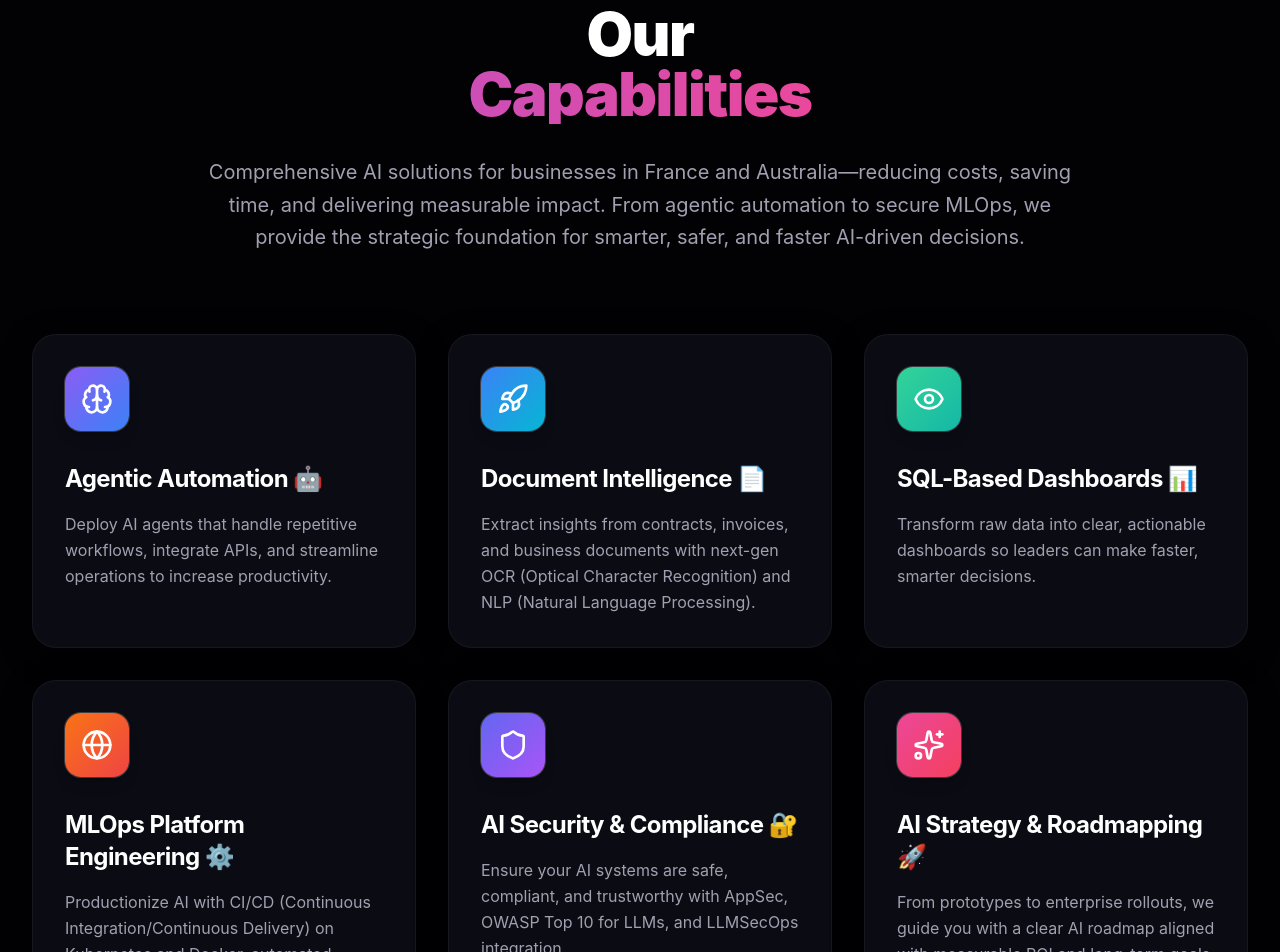
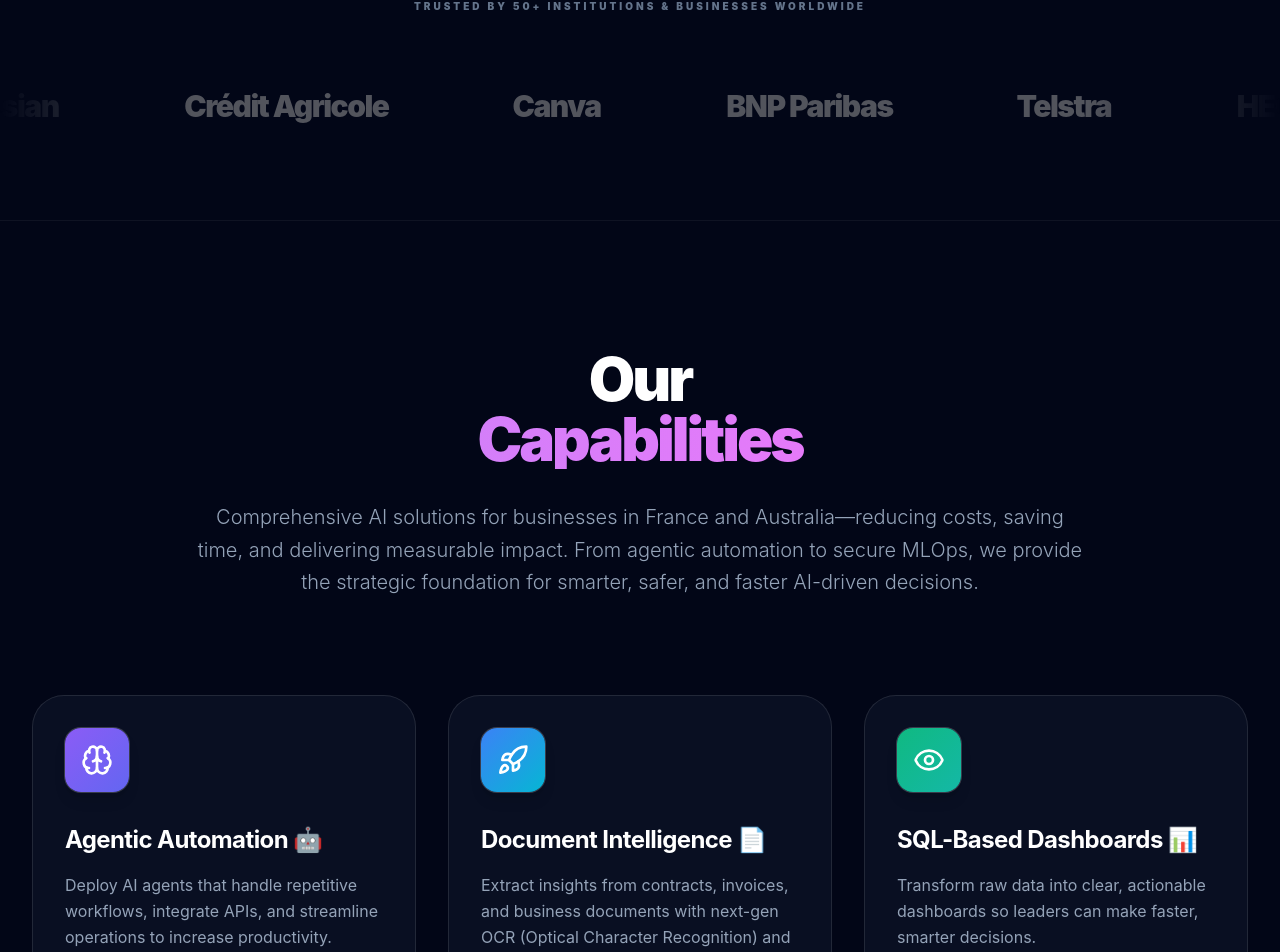
Before and after one commit to Algorythmos-AI/algorythmos-website, a React (Vite) app: page / in a window 1280 px wide. Shown: the part 892-1844 px from the top of the page. Built offline with nearby package versions, Linux system fonts and the light colour scheme.

Commit message:
refactor(home): polish layout spacing, glassmorphism cards, and scroll effects

```diff
--- a/src/pages/home/AdvancedBusinessWebsite.jsx
+++ b/src/pages/home/AdvancedBusinessWebsite.jsx
@@ -37,19 +37,19 @@ const AdvancedBusinessWebsite = () => {
       icon: <Brain className="w-8 h-8" />,
       title: t("home.features.0.title"),
       description: t("home.features.0.description"),
-      gradient: "from-neon-violet to-neon-blue"
+      gradient: "from-violet-500 to-indigo-500"
     },
     {
       icon: <Rocket className="w-8 h-8" />,
       title: t("home.features.1.title"),
       description: t("home.features.1.description"),
-      gradient: "from-neon-blue to-neon-cyan"
+      gradient: "from-blue-500 to-cyan-500"
     },
     {
       icon: <Eye className="w-8 h-8" />,
       title: t("home.features.2.title"),
       description: t("home.features.2.description"),
-      gradient: "from-emerald-400 to-teal-500"
+      gradient: "from-emerald-500 to-teal-500"
     },
     {
       icon: <Globe className="w-8 h-8" />,
@@ -67,13 +67,13 @@ const AdvancedBusinessWebsite = () => {
       icon: <Sparkles className="w-8 h-8" />,
       title: t("home.features.5.title"),
       description: t("home.features.5.description"),
-      gradient: "from-neon-pink to-rose-500"
+      gradient: "from-pink-500 to-rose-500"
     },
     {
       icon: <Globe className="w-8 h-8" />,
       title: t("home.features.6.title"),
       description: t("home.features.6.description"),
-      gradient: "from-emerald-400 to-cyan-500"
+      gradient: "from-emerald-500 to-cyan-500"
     }
   ];
 
@@ -102,26 +102,33 @@ const AdvancedBusinessWebsite = () => {
   ];
 
   return (
-    <div className="min-h-screen bg-neural-950 text-white overflow-hidden relative selection:bg-neon-violet/30 selection:text-white">
+    <div className="min-h-screen bg-[#020617] text-white overflow-hidden relative selection:bg-indigo-500/30 selection:text-white">
       <RegionHelmet region="GLOBAL" />
       <SeoBreadcrumbs items={[{ name: "Home", path: "/" }]} />
 
       {/* 1. Neural Particle Hero */}
       <Hero />
 
-      {/* 2. Advanced Features Section */}
-      <section className="py-16 md:py-24 relative z-10">
+      {/* 2. Partners Marquee (Infinite Loop) */}
+      <div className="relative z-20 border-b border-white/5 bg-[#020617]">
+        <Suspense fallback={<div className="h-40 bg-[#020617]" />}>
+          <LogoMarquee />
+        </Suspense>
+      </div>
+
+      {/* 3. Advanced Features Section */}
+      <section className="py-24 md:py-32 relative z-10 bg-[#020617]">
         <div className="container-main">
 
           <ScrollReveal>
-            <div className="text-center mb-20">
-              <h2 className="text-4xl md:text-6xl font-black mb-8 tracking-tight">
+            <div className="text-center mb-24">
+              <h2 className="text-4xl md:text-6xl font-black mb-8 tracking-tighter text-white">
                 {t("home.capabilities.title")}
-                <span className="block bg-gradient-to-r from-neon-blue via-neon-violet to-neon-pink bg-clip-text text-transparent animate-shimmer bg-[length:200%_auto]">
+                <span className="block bg-gradient-to-r from-indigo-400 via-violet-400 to-fuchsia-400 bg-clip-text text-transparent animate-shimmer bg-[length:200%_auto]">
                   {t("home.capabilities.titleHighlight")}
                 </span>
               </h2>
-              <p className="text-xl text-neural-300 max-w-4xl mx-auto leading-relaxed">
+              <p className="text-xl text-slate-400 max-w-4xl mx-auto leading-relaxed font-light">
                 {t("home.capabilities.subtitle")}
               </p>
             </div>
@@ -130,22 +137,22 @@ const AdvancedBusinessWebsite = () => {
           <div className="grid md:grid-cols-2 lg:grid-cols-3 gap-8">
             {features.map((feature, index) => (
               <ScrollReveal key={index} delay={index * 100} animation="fade-up">
-                <div className="glass-panel-hover p-8 relative overflow-hidden group h-full">
+                <div className="bg-slate-900/60 backdrop-blur-xl border border-white/10 rounded-[2rem] p-8 relative overflow-hidden group h-full transition-all duration-500 hover:border-violet-500/30 hover:shadow-[0_0_40px_-10px_rgba(124,58,237,0.3)]">
                   {/* Hover Glow */}
                   <div className={`absolute -right-20 -top-20 w-64 h-64 bg-gradient-to-br ${feature.gradient} opacity-0 group-hover:opacity-20 blur-[80px] transition-opacity duration-700`} />
 
                   {/* Icon */}
-                  <div className="relative mb-8 transform group-hover:scale-110 group-hover:-translate-y-1 transition-all duration-500 ease-quint">
+                  <div className="relative mb-8 transform group-hover:scale-110 group-hover:-translate-y-1 transition-all duration-500 ease-out">
                     <div className={`inline-flex p-4 rounded-2xl bg-gradient-to-br ${feature.gradient} shadow-lg ring-1 ring-white/20`}>
                       {feature.icon}
                     </div>
                   </div>
 
-                  <h3 className="text-2xl font-bold mb-4 group-hover:text-white transition-colors">
+                  <h3 className="text-2xl font-bold mb-4 text-white group-hover:text-violet-200 transition-colors tracking-tight">
                     {feature.title}
                   </h3>
 
-                  <p className="text-neural-300 leading-relaxed group-hover:text-neural-100 transition-colors">
+                  <p className="text-slate-400 leading-relaxed group-hover:text-slate-200 transition-colors">
                     {feature.description}
                   </p>
                 </div>
@@ -155,26 +162,20 @@ const AdvancedBusinessWebsite = () => {
         </div>
       </section>
 
-      {/* Partners Marquee (Lazy Loaded) */}
-      <div className="border-y border-white/5 bg-neural-900/50 backdrop-blur-sm">
-        <Suspense fallback={<div className="h-20" />}>
-          <LogoMarquee />
-        </Suspense>
-      </div>
-
-      {/* 2.5 Neural Genesis — Scroll Animation Cinematic Section */}
+      {/* 4. Neural Genesis — Scroll Animation Cinematic Section */}
+      {/* Removed fixed height constraints to fix content void */}
       {!isMobile && !prefersReducedMotion && (
-        <section className="relative bg-neural-950 overflow-hidden">
-          <Suspense fallback={<div className="h-screen bg-neural-950" />}>
+        <section className="relative bg-[#020617] overflow-hidden py-12">
+          <Suspense fallback={<div className="h-screen bg-[#020617]" />}>
             <ScrollSequence />
           </Suspense>
           {/* Overlay Text */}
           <div className="absolute inset-0 flex items-center justify-center pointer-events-none z-20">
             <div className="text-center px-6">
-              <h2 className="text-4xl md:text-6xl lg:text-7xl font-black text-white/80 tracking-tight drop-shadow-2xl">
-                How AI <span className="bg-gradient-to-r from-neon-violet to-neon-cyan bg-clip-text text-transparent">Transforms</span>
+              <h2 className="text-4xl md:text-6xl lg:text-7xl font-black text-white/90 tracking-tighter drop-shadow-2xl">
+                How AI <span className="bg-gradient-to-r from-violet-400 to-indigo-400 bg-clip-text text-transparent">Transforms</span>
               </h2>
-              <p className="text-xl md:text-2xl text-neural-300 mt-4">Your Business Intelligence</p>
+              <p className="text-xl md:text-2xl text-slate-300 mt-6 font-light tracking-wide">Your Business Intelligence</p>
             </div>
           </div>
         </section>
@@ -182,8 +183,8 @@ const AdvancedBusinessWebsite = () => {
 
       {/* Mobile fallback - static frame */}
       {(isMobile || prefersReducedMotion) && (
-        <section className="relative py-24 bg-neural-950 overflow-hidden">
-          <div className="absolute inset-0 opacity-40">
+        <section className="relative py-32 bg-[#020617] overflow-hidden">
+          <div className="absolute inset-0 opacity-30">
             <img
               src="/assets/lottie/scroll/scroll_0025.png"
               alt="Neural network visualization"
@@ -192,26 +193,26 @@ const AdvancedBusinessWebsite = () => {
             />
           </div>
           <div className="relative z-10 text-center px-6">
-            <h2 className="text-4xl md:text-5xl font-black text-white tracking-tight">
-              How AI <span className="bg-gradient-to-r from-neon-violet to-neon-cyan bg-clip-text text-transparent">Transforms</span>
+            <h2 className="text-4xl md:text-5xl font-black text-white tracking-tighter">
+              How AI <span className="bg-gradient-to-r from-violet-400 to-indigo-400 bg-clip-text text-transparent">Transforms</span>
             </h2>
-            <p className="text-lg text-neural-300 mt-4">Your Business Intelligence</p>
+            <p className="text-lg text-slate-300 mt-6 font-light">Your Business Intelligence</p>
           </div>
         </section>
       )}
 
-      {/* 3. Neural Testimonials */}
-      <section className="py-16 md:py-20 relative overflow-hidden">
+      {/* 5. Neural Testimonials */}
+      <section className="py-24 md:py-32 relative overflow-hidden bg-[#020617]">
         {/* Background Atmosphere */}
-        <div className="absolute inset-0 bg-neural-900/50" />
-        <div className="absolute top-0 right-0 w-[500px] h-[500px] bg-neon-blue/5 blur-[120px] rounded-full" />
+        <div className="absolute top-0 right-0 w-[600px] h-[600px] bg-indigo-600/10 blur-[130px] rounded-full pointer-events-none" />
+        <div className="absolute bottom-0 left-0 w-[500px] h-[500px] bg-violet-600/10 blur-[130px] rounded-full pointer-events-none" />
 
         <div className="container-main relative z-10">
           <ScrollReveal>
             <div className="text-center mb-20">
-              <h2 className="text-4xl md:text-6xl font-black mb-6 tracking-tight">
+              <h2 className="text-4xl md:text-6xl font-black mb-6 tracking-tighter text-white">
                 {t("home.testimonials.title")}
-                <span className="block bg-gradient-to-r from-neon-violet to-neon-cyan bg-clip-text text-transparent">
+                <span className="block bg-gradient-to-r from-indigo-400 to-violet-400 bg-clip-text text-transparent">
                   {t("home.testimonials.titleHighlight")}
                 </span>
               </h2>
@@ -221,26 +222,26 @@ const AdvancedBusinessWebsite = () => {
           <div className="grid lg:grid-cols-3 gap-8">
             {testimonials.map((testimonial, index) => (
               <ScrollReveal key={index} delay={index * 150} animation="scale">
-                <div className="glass-panel p-10 h-full relative group hover:border-white/20 transition-colors duration-500">
-                  <div className="flex items-center gap-1 mb-6">
+                <div className="bg-slate-900/60 backdrop-blur-xl border border-white/10 rounded-[2rem] p-10 h-full relative group hover:border-violet-500/30 hover:-translate-y-2 transition-all duration-500 shadow-xl">
+                  <div className="flex items-center gap-1 mb-8">
                     {[...Array(testimonial.rating)].map((_, i) => (
                       <Star key={i} className="w-5 h-5 text-yellow-400 fill-yellow-400" />
                     ))}
                   </div>
 
-                  <p className="text-xl text-neural-100 mb-8 leading-relaxed font-light italic">
+                  <p className="text-xl text-slate-200 mb-10 leading-relaxed font-light italic">
                     "{testimonial.content}"
                   </p>
 
-                  <div className="flex items-center gap-4">
-                    <div className="w-12 h-12 rounded-full bg-white/5 flex items-center justify-center text-2xl border border-white/10">
+                  <div className="flex items-center gap-5">
+                    <div className="w-14 h-14 rounded-full bg-slate-800 flex items-center justify-center text-3xl border border-white/10 shadow-inner">
                       {testimonial.avatar}
                     </div>
                     <div>
-                      <div className="font-bold text-white group-hover:text-neon-cyan transition-colors duration-300">
+                      <div className="font-bold text-white group-hover:text-violet-300 transition-colors duration-300 text-lg">
                         {testimonial.name}
                       </div>
-                      <div className="text-sm text-neural-400">
+                      <div className="text-sm text-slate-400 uppercase tracking-wider font-semibold">
                         {testimonial.role}
                       </div>
                     </div>
@@ -252,29 +253,29 @@ const AdvancedBusinessWebsite = () => {
         </div>
       </section>
 
-      {/* 4. Ultimate CTA */}
-      <section className="py-16 md:py-24 relative overflow-hidden">
-        <div className="absolute inset-0 bg-neural-gradient opacity-90" />
+      {/* 6. Ultimate CTA */}
+      <section className="py-24 md:py-32 relative overflow-hidden">
+        <div className="absolute inset-0 bg-gradient-to-b from-[#020617] to-indigo-950/30" />
 
-        <div className="container-narrow relative text-center z-10">
+        <div className="container-narrow relative text-center z-10 px-6">
           <ScrollReveal animation="fade-up-slow">
-            <h2 className="text-5xl md:text-7xl font-black mb-8 tracking-tighter leading-titulo">
+            <h2 className="text-5xl md:text-7xl font-black mb-8 tracking-tighter leading-tight text-white">
               {t("home.cta.title")}
-              <span className="block bg-gradient-to-r from-neon-violet via-neon-pink to-neon-blue bg-clip-text text-transparent animate-shimmer bg-[length:200%_auto]">
+              <span className="block bg-gradient-to-r from-violet-400 via-fuchsia-400 to-indigo-400 bg-clip-text text-transparent animate-shimmer bg-[length:200%_auto]">
                 {t("home.cta.titleHighlight")}
               </span>
             </h2>
 
-            <p className="text-2xl text-neural-300 mb-12 leading-relaxed">
+            <p className="text-2xl text-slate-300 mb-12 leading-relaxed max-w-3xl mx-auto font-light">
               {t("home.cta.subtitle")}
             </p>
 
-            <div className="flex flex-col sm:flex-row gap-6 justify-center items-center mb-12">
+            <div className="flex flex-col sm:flex-row gap-6 justify-center items-center mb-16">
               <Button
                 to={getRegionPath("/contact")}
                 variant="primary"
-                className="w-full sm:w-auto text-lg px-10 py-5"
-                icon={<Rocket className="w-5 h-5" />}
+                className="w-full sm:w-auto text-lg px-12 py-6 bg-gradient-to-r from-indigo-600 to-purple-600 hover:shadow-[0_0_30px_rgba(124,58,237,0.5)] transition-shadow duration-300 rounded-full font-bold tracking-wide"
+                icon={<Rocket className="w-6 h-6" />}
               >
                 {t("home.cta.primary")}
               </Button>
@@ -282,20 +283,20 @@ const AdvancedBusinessWebsite = () => {
               <Button
                 to={getRegionPath("/services")}
                 variant="secondary"
-                className="w-full sm:w-auto text-lg px-10 py-5"
-                icon={<MousePointer2 className="w-5 h-5" />}
+                className="w-full sm:w-auto text-lg px-12 py-6 border-white/10 hover:bg-white/5 rounded-full font-bold tracking-wide"
+                icon={<MousePointer2 className="w-6 h-6" />}
               >
                 {t("home.cta.secondary")}
               </Button>
             </div>
 
-            <div className="flex items-center justify-center gap-8 text-neural-400 text-sm font-medium">
-              <div className="flex items-center gap-2">
-                <CheckCircle className="w-5 h-5 text-neon-cyan" />
+            <div className="flex items-center justify-center gap-10 text-slate-400 text-sm font-bold tracking-widest uppercase">
+              <div className="flex items-center gap-3">
+                <CheckCircle className="w-5 h-5 text-emerald-400" />
                 {t("home.cta.badge")}
               </div>
-              <div className="hidden sm:flex items-center gap-2">
-                <Sparkles className="w-5 h-5 text-neon-violet" />
+              <div className="hidden sm:flex items-center gap-3">
+                <Sparkles className="w-5 h-5 text-violet-400" />
                 {t("home.cta.badgeSecondary")}
               </div>
             </div>
```
